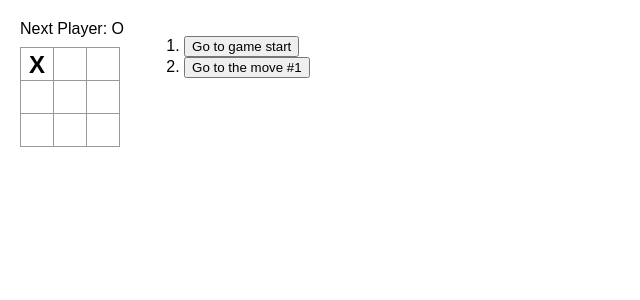
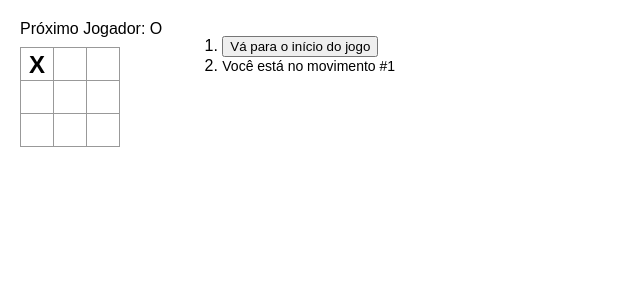
Before and after one commit to fpdellazari/tic-tac-toe-2, a React (Vite) app: page / in a window 1280 px wide. Both pictures are taken after a click on the button 37 px from the left and 64 px from the top of the page. Shown: the top 300 px of the page, without its empty margins (0-640 px from the left). Built offline with nearby package versions, Linux system fonts and the light colour scheme.

Commit message:
Adicionado indicador do movimento atual

```diff
--- a/src/components/Board/index.jsx
+++ b/src/components/Board/index.jsx
@@ -7,9 +7,9 @@ export default function Board({ xIsNext, squares, onPlay }) {
     const winner = calculateWinner(squares);
     let status;
     if (winner) {
-        status = "Winner: " + winner;
+        status = "Vencedor: " + winner;
     } else {
-        status = "Next Player: " + (xIsNext ? "X" : "O");
+        status = "Próximo Jogador: " + (xIsNext ? "X" : "O");
     }
 
     function handleClick(i) {
--- a/src/components/Game/index.jsx
+++ b/src/components/Game/index.jsx
@@ -21,13 +21,23 @@ export default function Game() {
     const moves = history.map((squares, move) => {
         let description;
         if (move > 0) {
-            description = 'Go to the move #' + move;
+            description = 'Vá para o movimento #' + move;
         } else {
-            description = 'Go to game start';
+            description = 'Vá para o início do jogo';
         }
+
+        let moveItem;
+        if (move === currentMove && currentMove === 0 ) {
+            moveItem = <span>Você está no início do jogo</span>
+        } else if (move === currentMove) {
+            moveItem = <span>Você está no movimento #{move}</span>
+        } else {
+            moveItem = <button onClick={() => jumpTo(move)}>{description}</button>
+        }
+
         return (
             <li key={move}>
-                <button onClick={() => jumpTo(move)}>{description}</button>
+                {moveItem}
             </li>
         );
     });
--- a/src/components/Game/styles.css
+++ b/src/components/Game/styles.css
@@ -1,3 +1,7 @@
+span {
+  font-size: 14px;
+}
+
 .game {
     display: flex;
     flex-direction: row;
```
